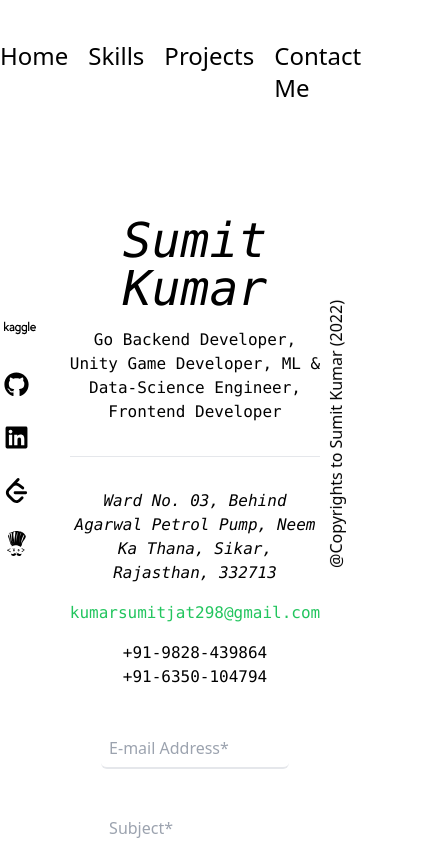
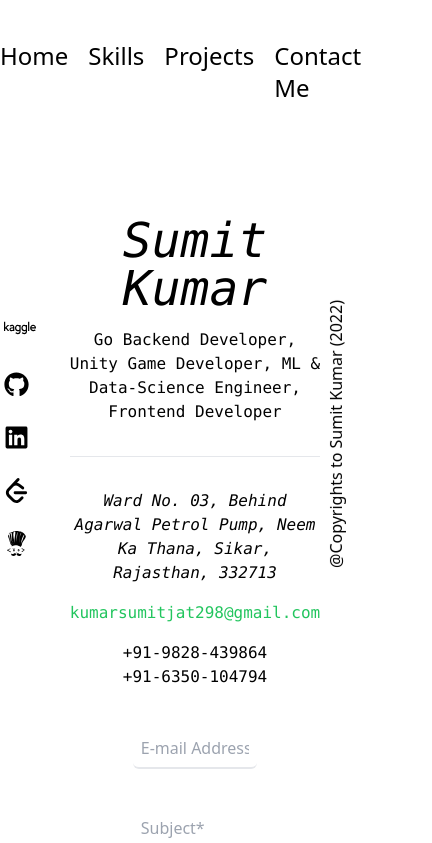
Before and after one commit to Sumit-Kumar1/Sumit-Kumar1.github.io, a Next.js app: page /contact in a window 390 px wide. Shown: the top 843 px of the page, 432 px wide, since content can reach past the window. Built offline with nearby package versions, Linux system fonts and the light colour scheme.

Commit message:
Fixed tailwind screens and home page and contact page responsive behaviour

```diff
--- a/pages/contact/index.js
+++ b/pages/contact/index.js
@@ -1,6 +1,6 @@
 export default function contact() {
     return (
-            <div className="grid md:grid-cols-2 justify-center justify-items-center p-28 sm:w-full sm:grid-cols-1 text-center gap-10">
+            <div className="grid mobile:grid-cols-1 sm:grid-cols-2 justify-center justify-items-center p-28 w-full text-center gap-10">
                 {/* Personal info part */}
                 <div className="flex flex-col gap-4 font-mono ">
                     {/*<Image src={"./public/favicon.ico"} alt={"MyImage"} height={100} width={100}/>*/}
--- a/pages/index.js
+++ b/pages/index.js
@@ -13,7 +13,7 @@ export default function Home() {
           content="My Resume website created using Next JS and Tailwind CSS"
         />
       </Head>
-      <div className="flex gap-20 justify-center">
+      <div className="flex mobile:flex-col-reverse md:flex-row mobile:gap-0 md:gap-20 justify-center text-center">
             <div className="flex-1 pt-32">
                 <p className="text-green-400 text-2xl">HELLO!</p>
                 <p className="py-5 text-4xl font-bold">I AM SUMIT KUMAR</p>
--- a/tailwind.config.js
+++ b/tailwind.config.js
@@ -9,6 +9,19 @@ module.exports = {
     screens: {
       "mobile":'320px',
       // => @media (min-width:320px) {....}
+      'sm': '640px',
+      // => @media (min-width: 640px) { ... }
+
+      'md': '768px',
+      // => @media (min-width: 768px) { ... }
+
+      'lg': '1024px',
+      // => @media (min-width: 1024px) { ... }
+
+      'xl': '1280px',
+      // => @media (min-width: 1280px) { ... }
+
+      '2xl': '1536px',
     }
   },
   plugins: [],
```
